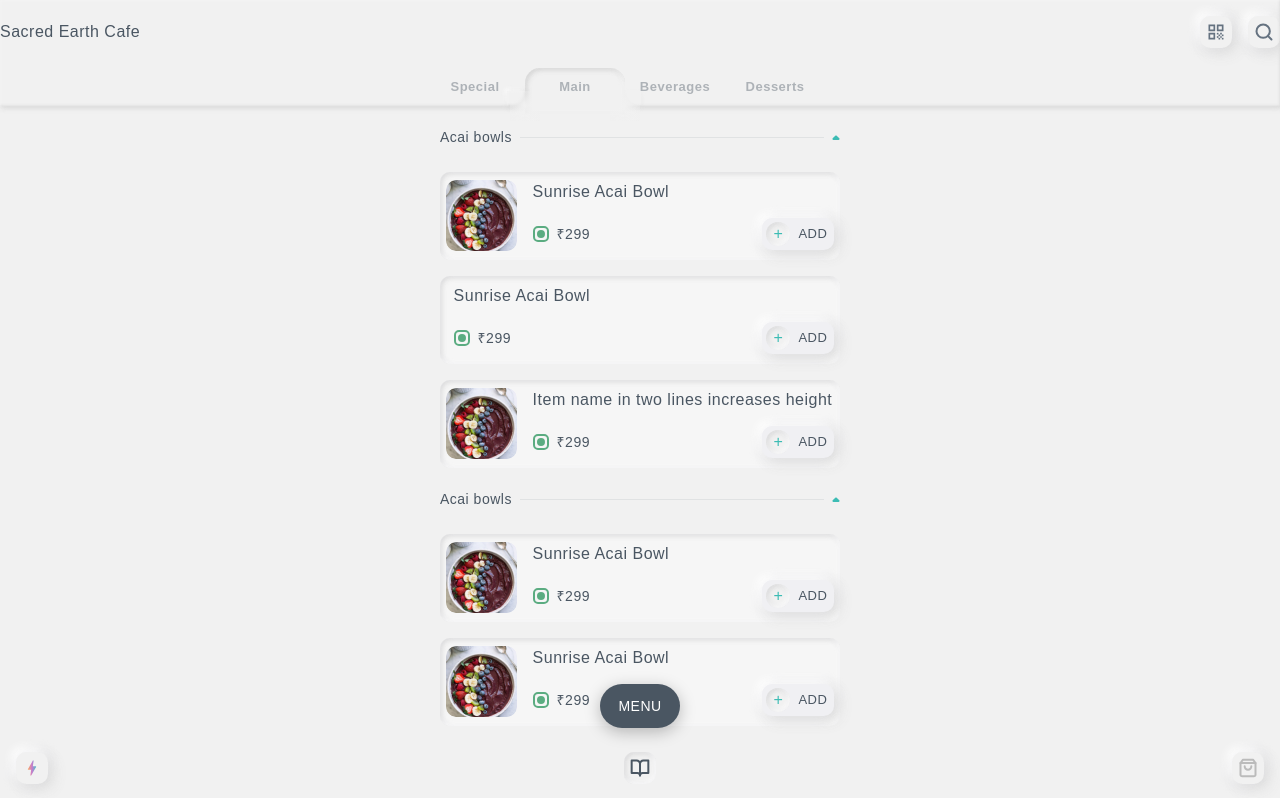
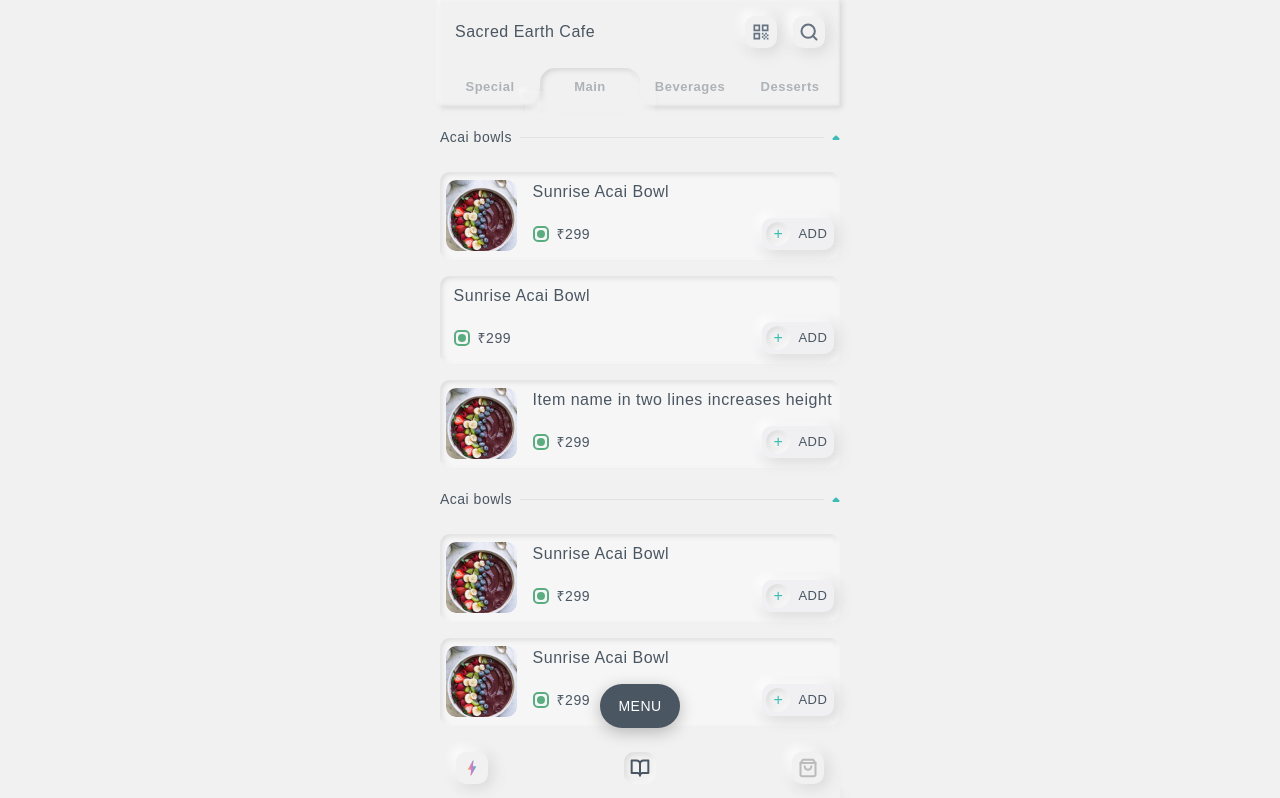
Before and after one commit to melnyk-cto/toastapp, a React (Create React App) app: page / in a window 1280 px wide. Shown: the top 798 px of the page. Built offline with nearby package versions, Linux system fonts and the light colour scheme.

Commit message:
fix: "Header" and "Footer"

```diff
--- a/src/components/common/Footer/Footer.module.scss
+++ b/src/components/common/Footer/Footer.module.scss
@@ -5,9 +5,12 @@
   padding:    1rem;
   position:   fixed;
   z-index:    10;
+  margin:     0 auto;
   width:      100%;
+  max-width:  400px;
+  left:       50%;
   bottom:     0;
-  left:       0;
+  transform:  translate(-50%, 0);
   .menu {
     max-width:        80px;
     text-align:       center;
--- a/src/components/common/Header/Header.module.scss
+++ b/src/components/common/Header/Header.module.scss
@@ -1,12 +1,15 @@
 @import "../../../assets/scss/variables";
 
 .header {
+  margin:     0 auto;
+  max-width:  400px;
   width:      100%;
-  padding:    1rem 0 0 0;
+  padding:    16px 15px 0 15px;
   position:   fixed;
   z-index:    20;
   top:        0;
-  left:       0;
+  left:       50%;
+  transform:  translate(-50%, 0);
   background: $backgroundColor;
   box-shadow: -2px 2px 4px rgba(212, 212, 212, 0.2),
               2px -2px 4px rgba(212, 212, 212, 0.2),
@@ -54,11 +57,11 @@
     }
   }
   nav {
-    width:           100vw;
-    left:            -15px;
-    position:        relative;
-    max-width:       400px;
-    margin:          1.25rem auto 0 auto;
+    width:     100vw;
+    left:      -15px;
+    position:  relative;
+    max-width: 400px;
+    margin:    1.25rem auto 0 auto;
     ul {
       display:         flex;
       align-items:     center;
@@ -90,15 +93,15 @@
           }
         }
         &:nth-child(1):after {
-          content: "";
-          width: 30px;
-          height: 30px;
+          content:    "";
+          width:      30px;
+          height:     30px;
           background: radial-gradient(ellipse at center,
-                  rgba(241,241,241,1) 0%, rgba(241,241,241,0) 100%);
-          position: absolute;
-          right: -15px;
-          bottom: -15px;
-          z-index: 1;
+                  rgba(241, 241, 241, 1) 0%, rgba(241, 241, 241, 0) 100%);
+          position:   absolute;
+          right:      -15px;
+          bottom:     -15px;
+          z-index:    1;
         }
         &:nth-child(1):before {
           content:                    '';
```
